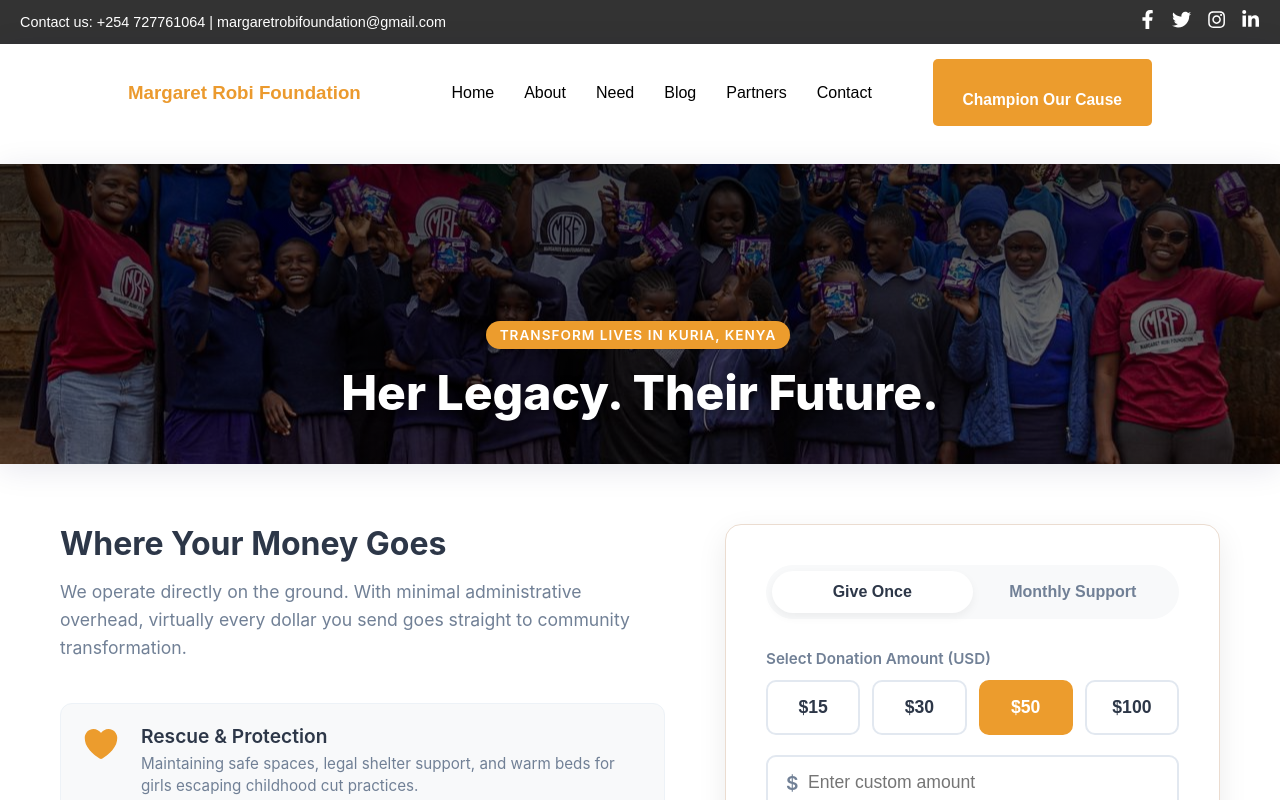
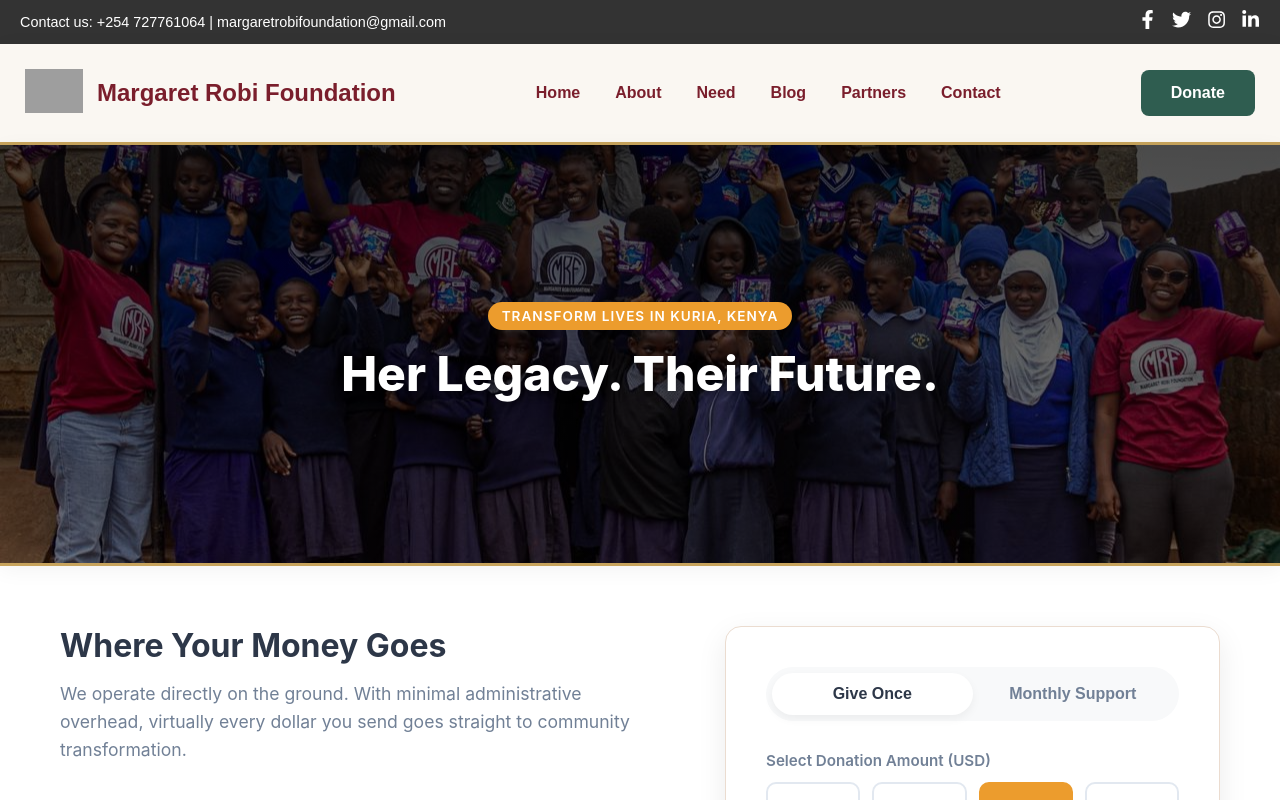
Before and after one commit to boyani-Otieno/gati-foundation, a React (Create React App) app: page /donate in a window 1280 px wide. Shown: the top 800 px of the page. Built offline with nearby package versions, Linux system fonts and the light colour scheme; grey boxes are pictures that could not be loaded.

Commit message:
edit navbar and about sections

```diff
--- a/src/components/about/About.jsx
+++ b/src/components/about/About.jsx
@@ -7,13 +7,13 @@ const About = () => {
     {
       id: 1,
       name: "Jerida Gati",
-      title: "Founder",
+      title: "Founder, Director",
       text: "Jerida holds a Bachelor of Arts in Education from Egerton University and is currently pursuing a Master's Degree in Gender and Development Studies, equipping her with advanced expertise to address gender inequalities. With extensive experience, including serving as a community coordinator in Mathare slums through Darajania Organization, Jerida is passionate about women's empowerment, mentorship, and leadership. She founded the organization in 2021 to combat practices like FGM and gender-based violence while fostering inclusivity and equality. Guided by her vision to reshape societal norms, Jerida leads initiatives that empower women and girls to become leaders and agents of change, promoting a future rooted in equity, respect, and dignity for all.",
       image: "/images/jeda.jpeg",
     },
     {
       id: 2,
-      name: "Martha Boke",
+      name: "Martha Boke, Nutrition Expert and Climate Change Champion",
       title: "Co-Founder",
       text: "Martha Boke is a passionate advocate for women's and girls' health and nutrition. She holds a Bachelor's Degree in Nutrition and Dietetics from the Technical University of Kenya and has gained extensive experience working with leading health institutions, including the Nutrition department at Kuria District Hospital, Mama Lucy Hospital, and Kenyatta National Hospital. Currently, Martha offers her expertise to Spur Africa Organization, focusing on health and nutrition programs. Martha's dedication to improving the well-being of women and girls drives her work at the Margaret Robi Foundation, where she leads initiatives aimed at addressing nutritional challenges and promoting healthy lifestyles within marginalized communities. Her vision is to create a future where women and girls have equitable access to healthcare and nutritional resources, enabling them to thrive and contribute to society.",
       image: "/images/boke.jpeg",
@@ -21,7 +21,7 @@ const About = () => {
     {
       id: 3,
       name: "Prudence Oloo",
-      title: "Co-Founder",
+      title: "Co-Founder, Co-ordinator Academic Affairs",
       text: "Prudence is a dedicated educator with a Bachelor's Degree in Education from Egerton University. Previously having worked at St Nicholas International School, Prudence combines her professional expertise with her passion for promoting education, particularly for women and girls. Her work focuses on empowering young minds and advocating for equitable access to education as a tool for transformation and growth. As a co-founder of the foundation, Prudence plays a key role in driving initiatives that uplift marginalized communities, with a vision to create a future where education is inclusive and transformative.",
       image: "/images/prudence.jpeg",
     },
--- a/src/components/common/header/Header.jsx
+++ b/src/components/common/header/Header.jsx
@@ -1,41 +1,67 @@
-import React, { useState } from "react"
-import "./header.css"
-import { nav } from "../../data/Data"
-import { Link } from "react-router-dom"
-
+import React, { useState } from "react";
+import "./header.css";
+import { nav } from "../../data/Data";
+import { Link } from "react-router-dom";
 
 const Header = () => {
-  const [navList, setNavList] = useState(false)
+  const [navList, setNavList] = useState(false);
 
   return (
-    <>
     <header>
-        <div className='container flex'>
-          <div className='logo'>
-            <h3>Margaret Robi Foundation</h3>
+      <div className="container flex">
+
+        {/* Logo */}
+        <div className="logo">
+          <Link to="/">
+            <img
+              src="/images/gati-logo.png"
+              alt="MRB"
+              className="logoImage"
+            />
+          </Link>
+
+          <Link to="/" className="logoText">
+            Margaret Robi Foundation
+          </Link>
         </div>
-          <div className='nav'>
+
+        {/* Navigation */}
+        <div className="nav">
           <ul className={navList ? "small" : "flex"}>
             {nav.map((list, index) => (
               <li key={index}>
-                  <Link to={list.path}>{list.text}</Link>
+                <Link
+                  to={list.path}
+                  onClick={() => setNavList(false)}
+                >
+                  {list.text}
+                </Link>
               </li>
             ))}
           </ul>
         </div>
-          <div className='button flex'>
-             <button className='btn1'><a className="champion" href="/donate" alt="donate">
-              <h3>Champion Our Cause</h3></a>
+
+        {/* Donate Button */}
+        <div className="button">
+          <Link to="/donate" className="donateBtn">
+            Donate
+          </Link>
+        </div>
+
+        {/* Mobile Toggle */}
+        <div className="toggle">
+          <button onClick={() => setNavList(!navList)}>
+            {navList ? (
+              <i className="fa fa-times"></i>
+            ) : (
+              <i className="fa fa-bars"></i>
+            )}
           </button>
         </div>
 
-          <div className='toggle'>
-            <button onClick={() => setNavList(!navList)}>{navList ? <i className='fa fa-times'></i> : <i className='fa fa-bars'></i>}</button>
-          </div>
       </div>
     </header>
-    </>
-  )
-}
+  );
+};
 
-export default Header
+export default Header;
--- a/src/components/common/header/header.css
+++ b/src/components/common/header/header.css
@@ -1,70 +1,302 @@
+/* =====================================
+   MARGARET ROBI FOUNDATION NAVBAR
+===================================== */
+
+:root {
+  --burgundy: #7A1E2C;
+  --burgundy-light: #9A3445;
+
+  --forest-green: #2F5D50;
+  --forest-green-light: #467A6B;
+
+  --cream: #FAF7F2;
+  --off-white: #FFFDFC;
+
+  --gold: #C7A35C;
+
+  --text-dark: #2C2C2C;
+}
+
+/* =====================================
+   HEADER
+===================================== */
+
 header {
-  background-color: #fff;
-  height: 15vh;
-  box-shadow: 0 5px 30px rgb(0 22 84 / 10%);
-  padding: 15px 0;
   position: sticky;
   top: 0;
-  z-index: 99999;
+  z-index: 1000;
+
+  background: var(--cream);
+
+  border-bottom: 3px solid var(--gold);
+
+  box-shadow: 0 4px 20px rgba(0, 0, 0, 0.05);
 }
-header img {
-  width: 170px;
+
+.container {
+  max-width: 1300px;
+  margin: 0 auto;
+  padding: 18px 25px;
 }
-header a {
-  margin-left: 30px;
-  transition: 0.5s;
-  font-weight: 500;
+
+.flex {
+  display: flex;
+  align-items: center;
+  justify-content: space-between;
 }
-header a:hover {
-  color: #ec9c2d;
+
+/* =====================================
+   LOGO
+===================================== */
+
+.logo {
+  display: flex;
+  align-items: center;
+  gap: 14px;
 }
-.logo h3{
-  color: #eb9a2e;
+
+.logo a {
+  text-decoration: none;
 }
-header span {
-  width: auto;
-  padding: 0px 6px;
-  background: #ecd8e0;
-  border-radius: 50px;
-  color: #ffffff;
-  margin-right: 4px;
-  font-weight: 400;
+
+.logoImage {
+  width: 58px;
+  height: 58px;
+  object-fit: contain;
 }
-header h4 {
-  font-weight: 500;
-  margin-right: 20px;
+
+.logoText {
+  color: var(--burgundy);
+
+  font-size: 1.5rem;
+  font-weight: 700;
+
+  transition: 0.3s ease;
 }
-header .toggle {
+
+.logoText:hover {
+  color: var(--forest-green);
+}
+
+/* =====================================
+   NAVIGATION
+===================================== */
+
+.nav ul {
+  list-style: none;
+  margin: 0;
+  padding: 0;
+}
+
+.nav .flex {
+  display: flex;
+  align-items: center;
+  gap: 35px;
+}
+
+.nav li {
+  position: relative;
+}
+
+.nav li a {
+  text-decoration: none;
+
+  color: var(--burgundy);
+
+  font-weight: 600;
+  font-size: 1rem;
+
+  transition: all 0.3s ease;
+
+  padding-bottom: 8px;
+}
+
+.nav li a:hover {
+  color: var(--forest-green);
+}
+
+/* Elegant Gold Underline */
+
+.nav li a::after {
+  content: "";
+
+  position: absolute;
+
+  left: 0;
+  bottom: 0;
+
+  width: 0;
+  height: 2px;
+
+  background: var(--gold);
+
+  transition: width 0.3s ease;
+}
+
+.nav li a:hover::after {
+  width: 100%;
+}
+
+/* =====================================
+   DONATE BUTTON
+===================================== */
+
+.button {
+  display: flex;
+  align-items: center;
+}
+
+.donateBtn {
+  text-decoration: none;
+
+  background: var(--forest-green);
+  color: white;
+
+  padding: 14px 30px;
+
+  border-radius: 8px;
+
+  font-weight: 700;
+
+  transition: all 0.3s ease;
+
+  display: inline-flex;
+  align-items: center;
+  justify-content: center;
+}
+
+.donateBtn:hover {
+  background: var(--forest-green-light);
+
+  transform: translateY(-2px);
+
+  box-shadow: 0 8px 20px rgba(47, 93, 80, 0.25);
+}
+
+/* =====================================
+   MOBILE TOGGLE
+===================================== */
+
+.toggle {
   display: none;
 }
-@media screen and (max-width: 768px) {
-  header {
-    padding: 0;
+
+.toggle button {
+  background: transparent;
+  border: none;
+
+  color: var(--burgundy);
+
+  font-size: 1.8rem;
+
+  cursor: pointer;
+}
+
+/* =====================================
+   MOBILE MENU
+===================================== */
+
+.small {
+  position: absolute;
+
+  top: 100%;
+  left: 0;
+
+  width: 100%;
+
+  background: white;
+
+  display: flex;
+  flex-direction: column;
+
+  gap: 20px;
+
+  padding: 25px;
+
+  box-shadow: 0 10px 30px rgba(0, 0, 0, 0.08);
+
+  border-top: 3px solid var(--gold);
+}
+
+.small li {
+  list-style: none;
+}
+
+.small li a {
+  color: var(--burgundy);
+
+  font-weight: 600;
+
+  text-decoration: none;
+
+  font-size: 1rem;
+}
+
+/* =====================================
+   RESPONSIVE
+===================================== */
+
+@media screen and (max-width: 1024px) {
+
+  .logoText {
+    font-size: 1.25rem;
   }
-  header img {
-    margin-top: 30px;
+
+  .nav .flex {
+    gap: 22px;
   }
-  header .button {
+
+  .donateBtn {
+    padding: 12px 24px;
+  }
+}
+
+@media screen and (max-width: 900px) {
+
+  .nav .flex {
     display: none;
   }
-  header .nav .flex {
+
+  .toggle {
+    display: block;
+  }
+
+  .button {
     display: none;
   }
-  header .toggle {
-    display: block;
-    margin-top: 20px;
+
+  .logoImage {
+    width: 50px;
+    height: 50px;
   }
-  header .small {
-    position: absolute;
-    top: 10vh;
-    left: 0;
-    width: 100%;
-    background-color: #ec9c2d;
-    padding: 20px;
-  }
-  header li a {
-    display: inline-block;
-    margin-bottom: 20px;
-    color: #000;
+
+  .logoText {
+    font-size: 1.1rem;
+    max-width: 180px;
+    line-height: 1.2;
   }
 }
+
+@media screen and (max-width: 600px) {
+
+  .container {
+    padding: 14px 18px;
+  }
+
+  .logo {
+    gap: 10px;
+  }
+
+  .logoImage {
+    width: 45px;
+    height: 45px;
+  }
+
+  .logoText {
+    font-size: 1rem;
+  }
+
+  .toggle button {
+    font-size: 1.6rem;
+  }
+}
```
Lines whose indentation alone changed are shown as unchanged.
